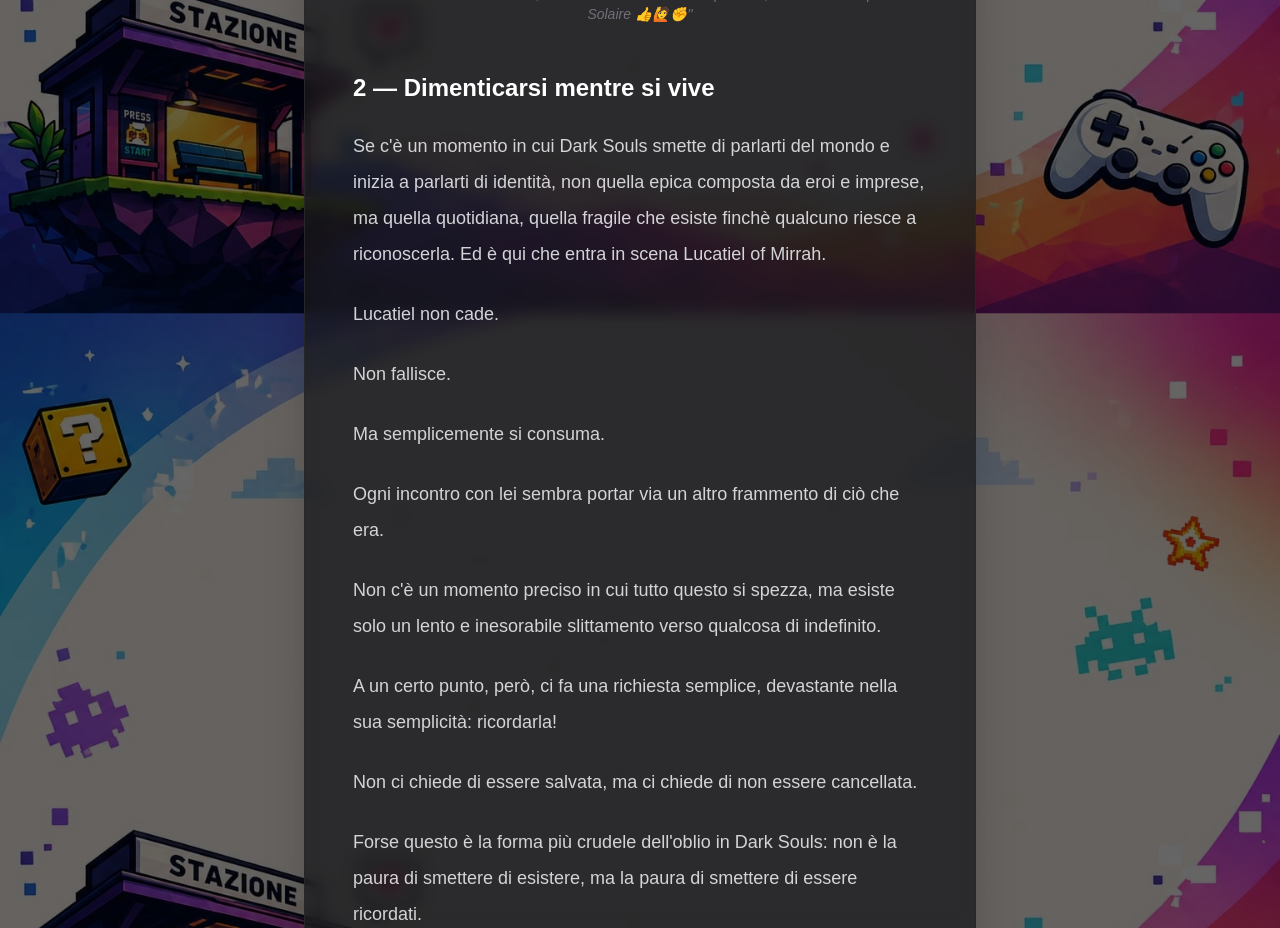
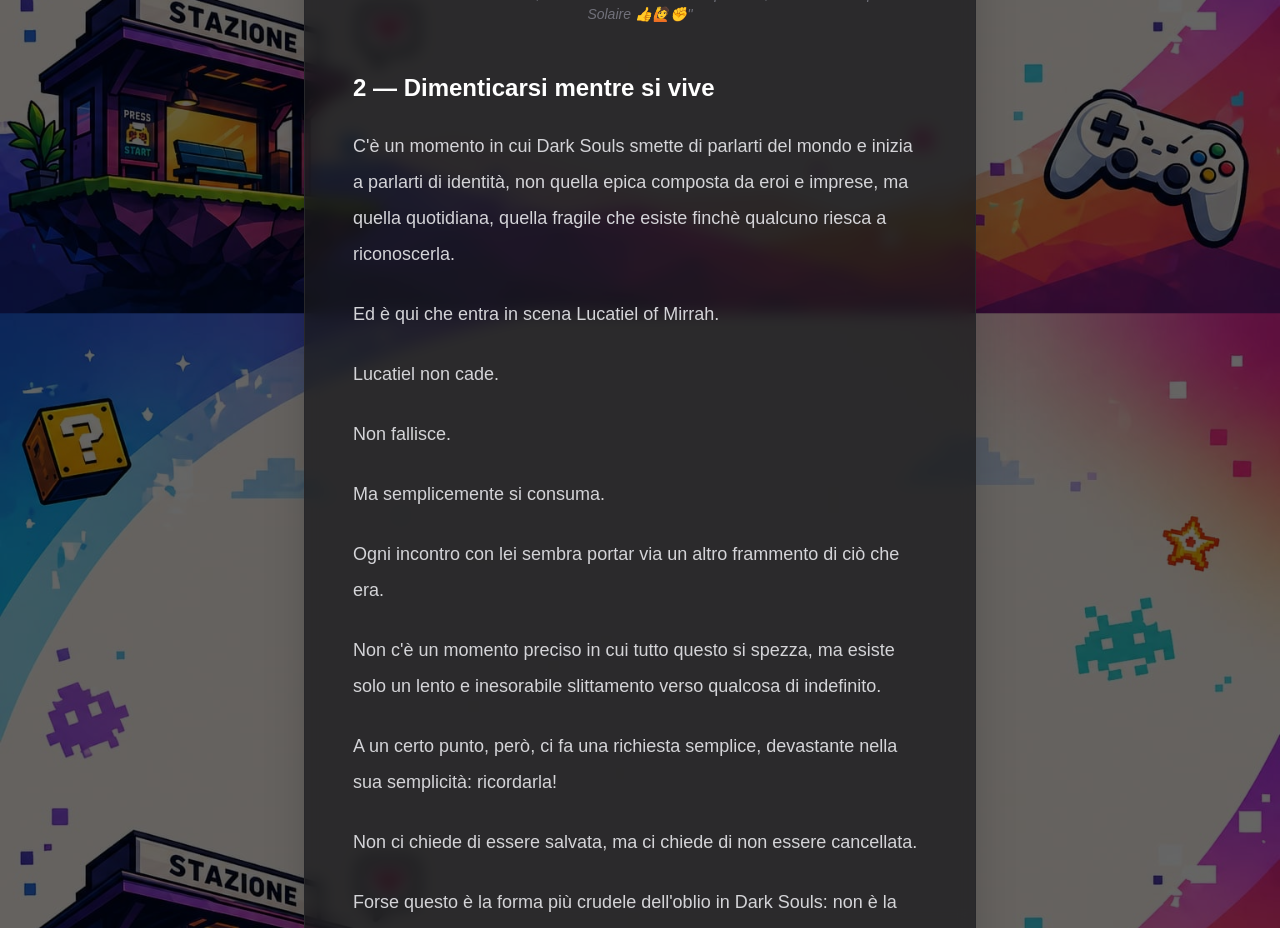
Before and after one commit to mw7qkxdcpj-collab/stazione-poligonale, a Next.js app: page /blog/secondo-articolo in a window 1280 px wide. Shown: the part 3100-4028 px from the top of the page. Built offline with nearby package versions, Linux system fonts and the light colour scheme.

Commit message:
aggiusta sintassi parte 2 nicola

```diff
--- a/app/blog/secondo-articolo/page.tsx
+++ b/app/blog/secondo-articolo/page.tsx
@@ -101,7 +101,10 @@
             2 — Dimenticarsi mentre si vive
           </h3>
           <p>
-          Se c'è un momento in cui Dark Souls smette di parlarti del mondo e inizia a parlarti di identità, non quella epica composta da eroi e imprese, ma quella quotidiana, quella fragile che esiste finchè qualcuno riesce a riconoscerla. Ed è qui che entra in scena Lucatiel of Mirrah.
+          C'è un momento in cui Dark Souls smette di parlarti del mondo e inizia a parlarti di identità, non quella epica composta da eroi e imprese, ma quella quotidiana, quella fragile che esiste finchè qualcuno riesca a riconoscerla.
+          </p>
+          <p>
+            Ed è qui che entra in scena Lucatiel of Mirrah.
           </p>
           <p>
           Lucatiel non cade.
```
